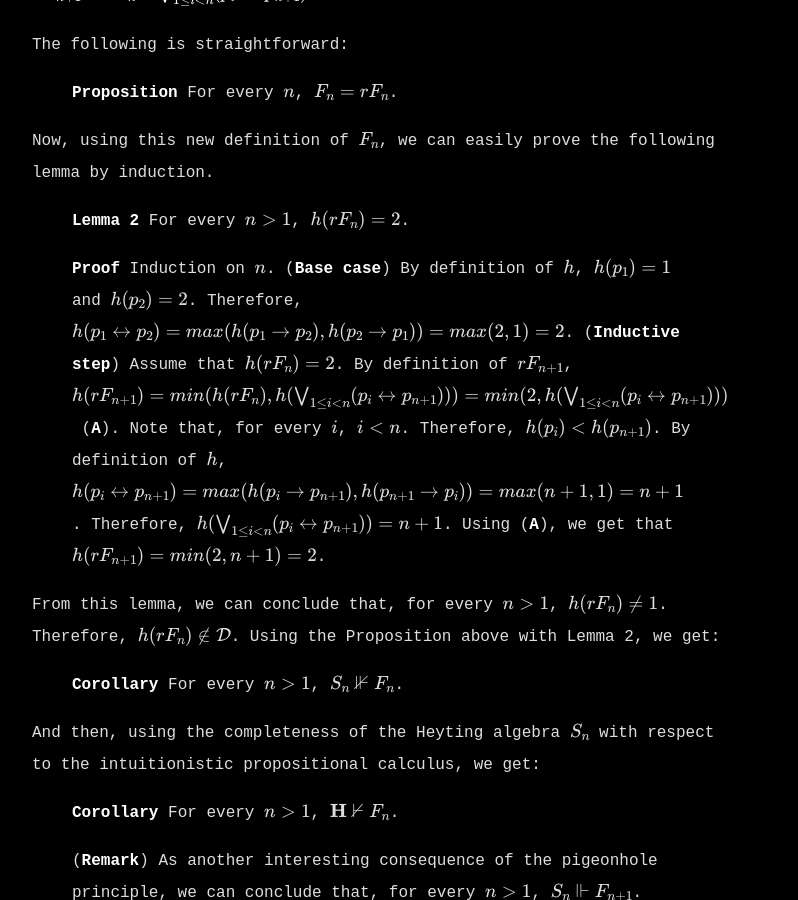
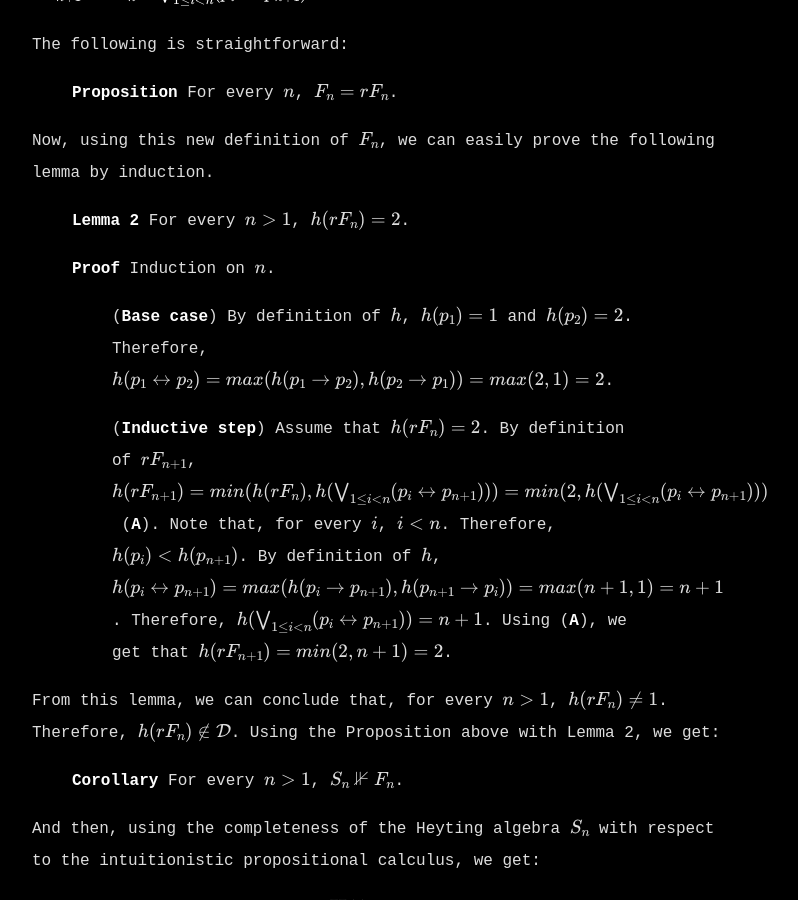
Before and after one commit to renatoleme/renatoleme.github.io, a Jekyll site: the page built from _posts/2024-01-10-godel-on-int-prop-calc.md, in a window 1280 px wide and 900 px high, scrolled down 4167 px. Shown: the whole window, without its empty margins (258-1056 px from the left). Built offline with Jekyll 4.4.1, drawn with Linux system fonts in a browser that asks for light colours; emoji names are drawn with the system emoji font; formulas are drawn with MathJax 3.

```diff
--- a/_posts/2024-01-10-godel-on-int-prop-calc.md
+++ b/_posts/2024-01-10-godel-on-int-prop-calc.md
@@ -111,7 +111,10 @@ Now, using this new definition of $F_n$, we can easily prove the following lemma
 
 > **Lemma 2** For every $n > 1$, $h(rF_n) = 2$.
 
-> **Proof** Induction on $n$. (**Base case**) By definition of $h$, $h(p_1) = 1$ and $h(p_2) = 2$. Therefore, $h(p_1 \leftrightarrow p_2) = max(h(p_1 \to p_2), h(p_2 \to p_1)) = max(2,1) = 2$. (**Inductive step**) Assume that $h(rF_n) = 2$. By definition of $rF_{n+1}$, $h(rF_{n+1}) = min(h(rF_n), h(\bigvee_{1\leq i < n} (p_i \leftrightarrow p_{n+1}))) = min(2,h(\bigvee_{1\leq i < n} (p_i \leftrightarrow p_{n+1})))$ (**A**). Note that, for every $i$, $i < n$. Therefore, $h(p_i) < h(p_{n+1})$. By definition of $h$, $h(p_i \leftrightarrow p_{n+1}) = max(h(p_i \to p_{n+1}), h(p_{n+1} \to p_i)) = max(n+1,1) = n+1$. Therefore, $h(\bigvee_{1\leq i < n} (p_i \leftrightarrow p_{n+1})) = n+1$. Using (**A**), we get that $h(rF_{n+1}) = min(2,n+1) = 2$.
+> **Proof** Induction on $n$.
+>> (**Base case**) By definition of $h$, $h(p_1) = 1$ and $h(p_2) = 2$. Therefore, $h(p_1 \leftrightarrow p_2) = max(h(p_1 \to p_2), h(p_2 \to p_1)) = max(2,1) = 2$.
+>
+>>(**Inductive step**) Assume that $h(rF_n) = 2$. By definition of $rF_{n+1}$, $h(rF_{n+1}) = min(h(rF_n), h(\bigvee_{1\leq i < n} (p_i \leftrightarrow p_{n+1}))) = min(2,h(\bigvee_{1\leq i < n} (p_i \leftrightarrow p_{n+1})))$ (**A**). Note that, for every $i$, $i < n$. Therefore, $h(p_i) < h(p_{n+1})$. By definition of $h$, $h(p_i \leftrightarrow p_{n+1}) = max(h(p_i \to p_{n+1}), h(p_{n+1} \to p_i)) = max(n+1,1) = n+1$. Therefore, $h(\bigvee_{1\leq i < n} (p_i \leftrightarrow p_{n+1})) = n+1$. Using (**A**), we get that $h(rF_{n+1}) = min(2,n+1) = 2$.
 
 From this lemma, we can conclude that, for every $n > 1$, $h(rF_n) \neq 1$. Therefore, $h(rF_n) \not \in \mathcal{D}$. Using the Proposition above with Lemma 2, we get:
 
```
